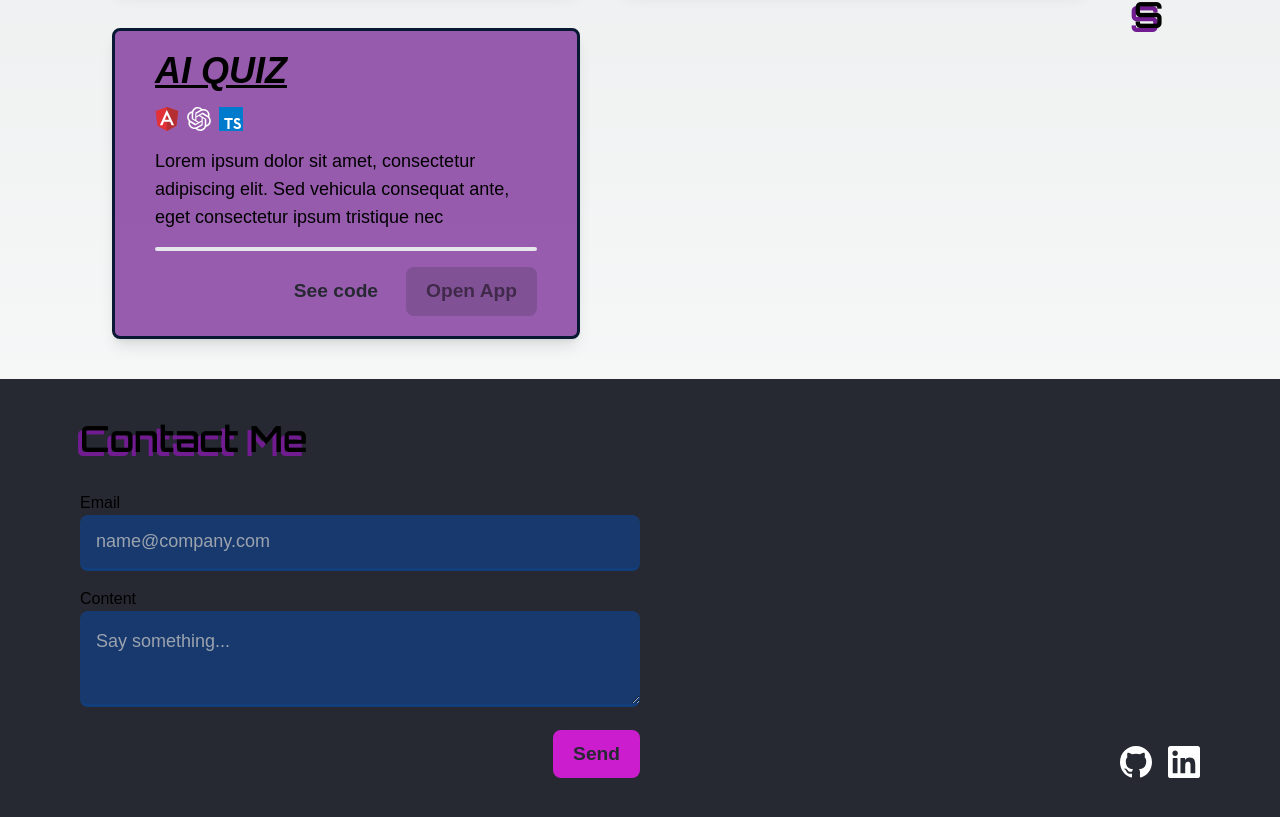
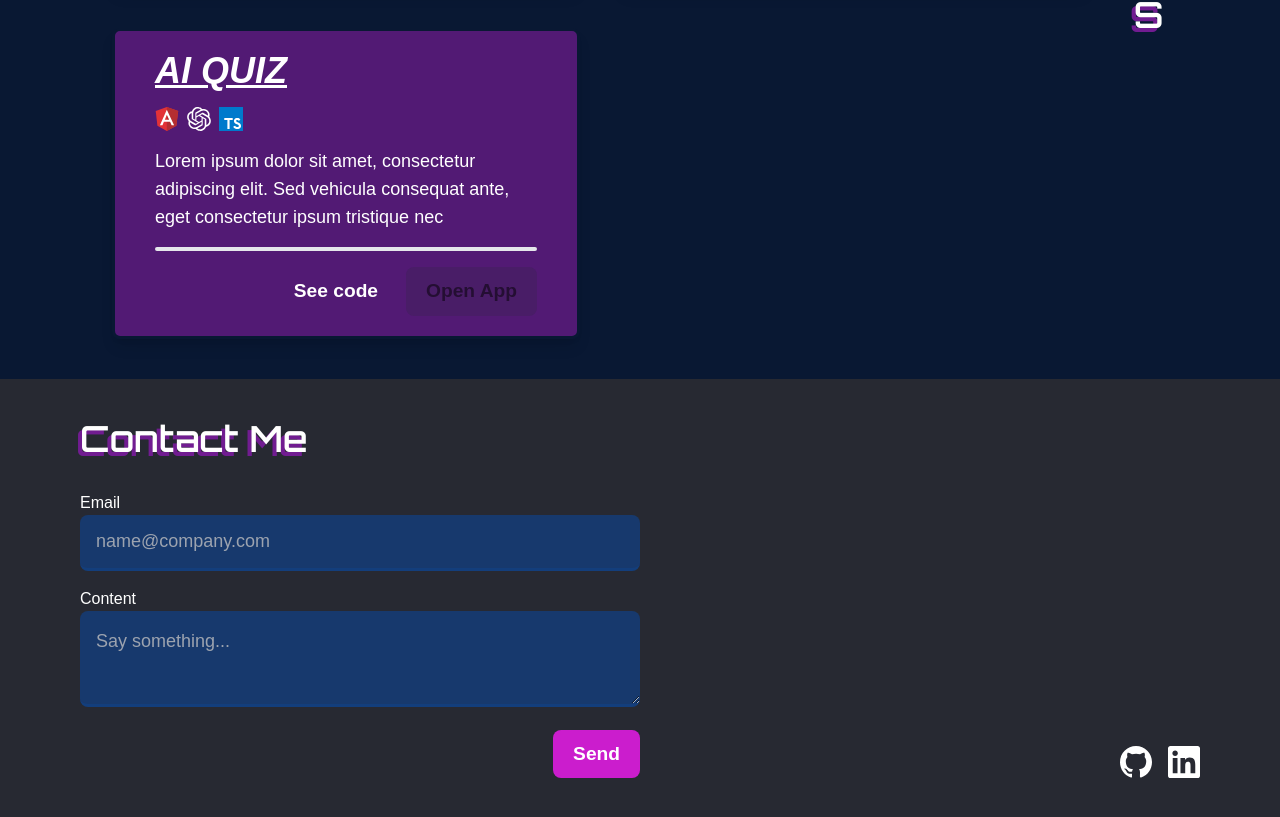
Before and after one commit to abhnerAraujo/portfolio-next, a Next.js app: page / in a window 1280 px wide. Shown: the part 1497-2314 px from the top of the page. Built offline with nearby package versions, Linux system fonts and the light colour scheme; a web font is replaced by a local one.

Commit message:
fix: theme

```diff
--- a/src/app/globals.scss
+++ b/src/app/globals.scss
@@ -4,41 +4,14 @@
 
 @import 'variables.module';
 
-:root {
-  --foreground-rgb: 0, 0, 0;
-  --background-start-rgb: 214, 219, 220;
-  --background-end-rgb: 255, 255, 255;
-  --header-background: 9, 24, 51;
-  --header-foreground: 255, 255, 255;
-  --footer-foreground: 39, 41, 50;
-  --pale-silver: #d1c5c0;
-  --purple: #711c91;
-  --steel-pink: #cb1dcd;
-  --raisin-black: #272932;
-  --primary-font-color: white;
-  --secondary-font-color: var(--raisin-black);
-}
-
-@media (prefers-color-scheme: dark) {
-  :root {
-    --foreground-rgb: 255, 255, 255;
-    --background-start-rgb: 9, 24, 51;
-    --background-end-rgb: 9, 24, 51;
-    --header-background: 209, 197, 192;
-    --header-foreground: 39, 41, 50;
-    --primary-font-color: var(--raisin-black);
-    --secondary-font-color: white;
-  }
-}
-
 body {
-  color: rgb(var(--foreground-rgb));
+  color: rgb(255, 255, 255);
   background: linear-gradient(
       to bottom,
       transparent,
-      rgb(var(--background-end-rgb))
+      rgb(9, 24, 51)
     )
-    rgb(var(--background-start-rgb));
+    rgb(9, 24, 51);
   scroll-behavior: smooth;
 }
 
@@ -49,13 +22,13 @@ body {
 }
 
 footer {
-  background-color: rgb(var(--footer-foreground));
+  background-color: rgb(39, 41, 50);
 }
 
 h2 {
-  text-shadow: -4px 4px 0px var(--purple);
+  text-shadow: -4px 4px 0px $purple;
 }
 
 span.highlight {
-  color: var(--steel-pink);
+  color: $steel-pink;
 }
--- a/src/styles/variables.module.scss
+++ b/src/styles/variables.module.scss
@@ -11,8 +11,8 @@ $radii-md: 0.5rem;
 $radii-lg: 0.75rem;
 $radii-xl: 1rem;
 
-$primaryFontColor: var(--primary-font-color);
-$secondaryFontColor: var(--secondary-font-color);
+$primaryFontColor: $raisin-black;
+$secondaryFontColor: white;
 
 :export {
   paleSilver: $pale-silver;
```
